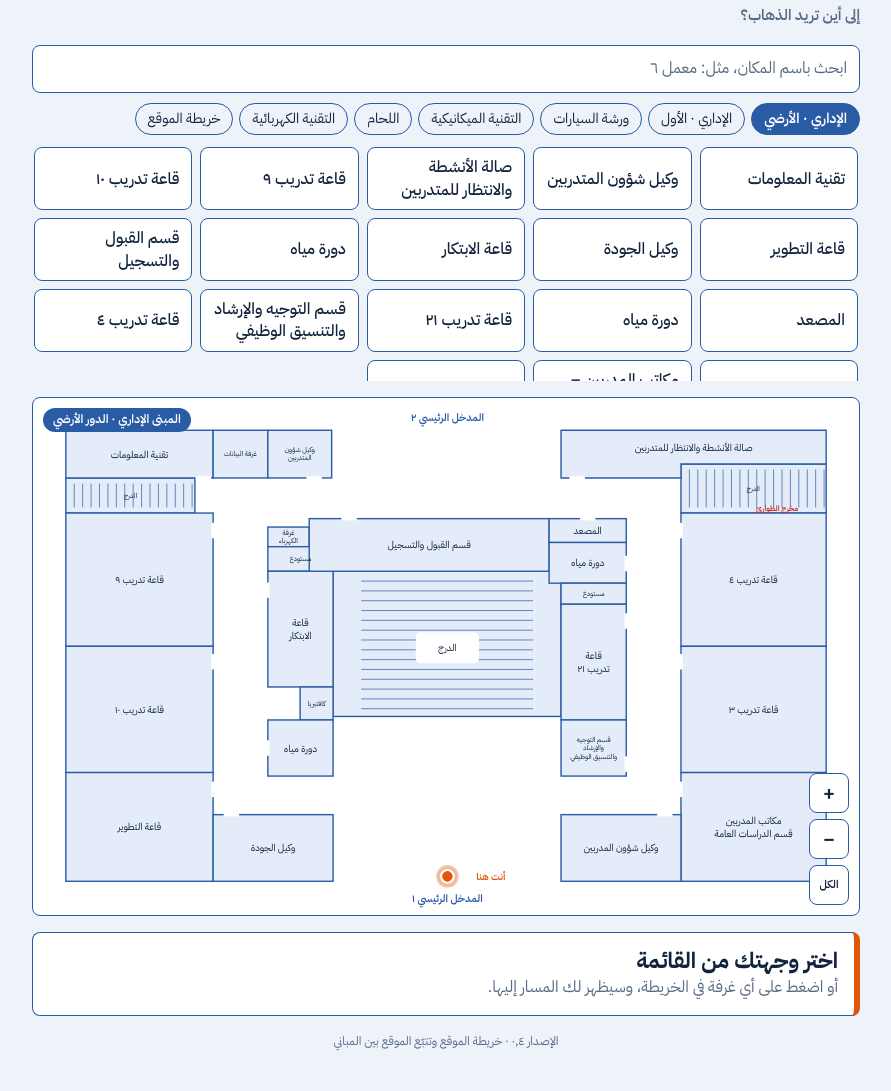
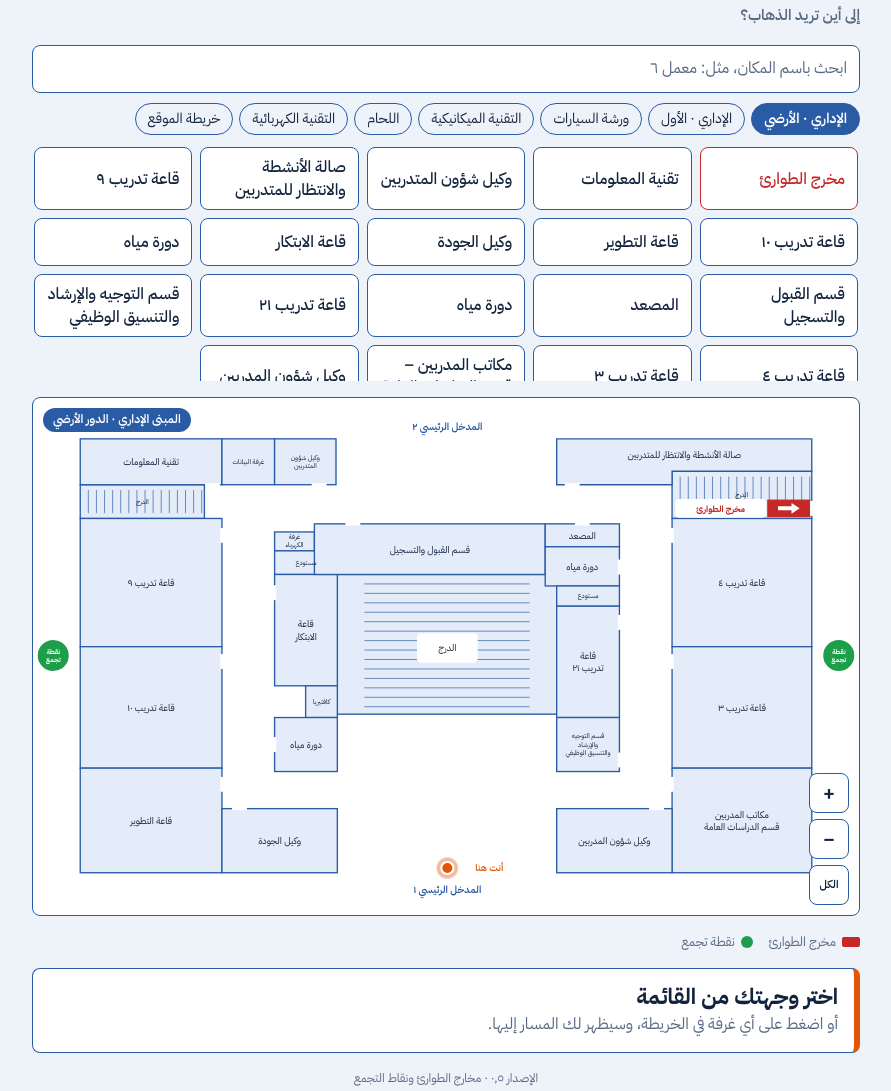
Before and after one commit to Alwad3aani/choose-destination, a plain HTML site: page index.html in a window 1280 px wide. Shown: the part 99-1190 px from the top of the page, without its empty margins (194-1085 px from the left). Before the commit the page ends 1166 px from the top, so only its background shows below. Drawn offline with Linux system fonts and the light colour scheme.

Commit message:
Update index.html

```diff
--- a/index.html
+++ b/index.html
@@ -59,6 +59,10 @@ h2{font-size:15px;font-weight:600;color:var(--muted);margin:0 0 8px}
 .grid{display:grid;grid-template-columns:repeat(auto-fill,minmax(150px,1fr));gap:8px;max-height:236px;overflow-y:auto;padding:2px}
 .dest{font:inherit;font-weight:500;text-align:right;color:var(--ink);background:var(--surface);border:1.5px solid var(--line);border-radius:8px;padding:8px 12px;cursor:pointer;display:flex;flex-direction:column;gap:2px;min-height:48px;justify-content:center;line-height:1.4}
 .dest small{font-weight:400;font-size:12px;color:var(--muted)}
+.dest.x{border-color:var(--alert);color:var(--alert)}
+.legend{margin:0;font-size:13px;color:var(--muted);display:flex;gap:6px;align-items:center}
+.lx{width:18px;height:10px;background:var(--alert);border-radius:2px}
+.la{width:12px;height:12px;border-radius:50%;background:#1e9e4a;margin-inline-start:10px}
 .dest[aria-pressed="true"]{background:var(--route);border-color:var(--route);color:#fff}
 .dest[aria-pressed="true"] small{color:#fff}
 .none{color:var(--muted);margin:0}
@@ -92,7 +96,12 @@ footer{color:var(--muted);font-size:12px;text-align:center}
 .lbl.s{font-size:10px}
 .lbl.ent{fill:var(--line);font-weight:600;font-size:15px}
 .lbl.note{fill:var(--muted);font-size:11px}
-.lbl.exit{fill:var(--alert);font-size:11px;font-weight:600}
+.lbl.exit{fill:var(--alert);font-size:13px;font-weight:700}
+.room.exitb{fill:var(--alert);stroke:var(--alert)}
+.room.exitb.on{fill:var(--alert);stroke:var(--route)}
+.arrow{fill:#fff;pointer-events:none}
+.asm{fill:#1e9e4a;stroke:#fff;stroke-width:2}
+.lbl.asmt{fill:#fff;font-size:10px;font-weight:700}
 #path{fill:none;stroke:var(--route);stroke-width:7;stroke-linecap:round;stroke-linejoin:round;stroke-dasharray:14 12;animation:march 1s linear infinite}
 @keyframes march{to{stroke-dashoffset:-26}}
 #here circle.p{fill:var(--route);opacity:.3;transform-box:fill-box;transform-origin:center;animation:pulse 1.6s ease-out infinite}
@@ -133,6 +142,8 @@ footer{color:var(--muted);font-size:12px;text-align:center}
     </div>
   </div>
 
+  <p class="legend"><span class="lx"></span>مخرج الطوارئ<span class="la"></span>نقطة تجمع</p>
+
   <div class="stepper" id="stepper" hidden>
     <button type="button" id="prev">السابق</button>
     <span id="count"></span>
@@ -141,7 +152,7 @@ footer{color:var(--muted);font-size:12px;text-align:center}
 
   <section id="guide" aria-live="polite"></section>
 
-  <footer>الإصدار ٠٫٤ · خريطة الموقع وتتبّع الموقع بين المباني</footer>
+  <footer>الإصدار ٠٫٥ · مخارج الطوارئ ونقاط التجمع</footer>
 </div>
 
 <script>
@@ -152,6 +163,8 @@ const WC_TRAINER='دورة مياه المدربين', WC_TRAINEE='دورة مي
    z: open work area inside a hall (no walls) · s: small label · lc: label centre */
 // workshop buildings share two mirrored office strips
 function stripA(wcLeft,wcRight){return [
+ {id:'exl',n:'مخرج الطوارئ الأيسر',x:1,l:[],r:[92,529,60,22],d:[89,540,'v']},
+ {id:'exr',n:'مخرج الطوارئ الأيمن',x:1,l:[],r:[1319,529,60,22],d:[1382,540,'v']},
  {id:'el',n:'غرفة الكهرباء',r:[89,578,155,68],d:[244,612,'v'],via:[282,560]},
  {id:'st',n:'مستودع القسم',r:[89,646,231,114],d:[285,646,'h'],via:[282,560]},
  {id:'m3',n:'معمل ٣',r:[320,578,182,182],d:[362,578,'h']},
@@ -163,6 +176,8 @@ function stripA(wcLeft,wcRight){return [
  {id:'cf',n:'كافتيريا المدربين',r:[1192,578,98,92],d:[1242,578,'h'],s:1}
 ];}
 function stripB(){return [
+ {id:'exl',n:'مخرج الطوارئ الأيسر',x:1,l:[],r:[116,537,60,22],d:[113,548,'v']},
+ {id:'exr',n:'مخرج الطوارئ الأيمن',x:1,l:[],r:[1303,537,60,22],d:[1366,548,'v']},
  {id:'w1',n:WC_TRAINER,r:[113,585,135,183],d:[155,585,'h'],lc:[180,720],s:1},
  {id:'w2',n:WC_TRAINEE,r:[248,585,136,183],d:[345,585,'h'],lc:[316,720],s:1},
  {id:'cf',n:'كافتيريا المدربين',r:[201,585,96,95],d:[250,585,'h'],s:1},
@@ -173,21 +188,22 @@ function stripB(){return [
  {id:'el',n:'غرفة الكهرباء',r:[1215,585,151,70],d:[1215,612,'v'],via:[1178,565]},
  {id:'st',n:'مستودع القسم',r:[1142,655,224,113],d:[1178,655,'h'],via:[1178,565]}
 ];}
-const SHOP_A={full:{x:55,y:28,w:1360,h:790},bg:[89,58,1293,702],wall:1,
+const SHOP_A={full:{x:25,y:28,w:1420,h:790},bg:[89,58,1293,702],wall:1,
   nodes:{E:[738,750],A:[738,540],W:[110,540],X:[1360,540]},edges:[['E','A'],['A','W'],['A','X']],
-  base:[['gap',678,760,798,760],['label',['المدخل الرئيسي'],738,785,'ent'],['label',['مخرج الطوارئ'],160,515,'exit'],['label',['مخرج الطوارئ'],1310,515,'exit']]};
-const SHOP_B={full:{x:80,y:32,w:1320,h:794},bg:[113,62,1253,706],wall:1,
+  base:[['gap',678,760,798,760],['label',['المدخل الرئيسي'],738,785,'ent'],['label',['مخرج الطوارئ'],160,515,'exit'],['label',['مخرج الطوارئ'],1310,515,'exit'],['arrow',122,540,'l'],['arrow',1349,540,'r']]};
+const SHOP_B={full:{x:45,y:32,w:1390,h:794},bg:[113,62,1253,706],wall:1,
   nodes:{E:[738,758],A:[738,548],W:[135,548],X:[1345,548]},edges:[['E','A'],['A','W'],['A','X']],
-  base:[['gap',679,768,795,768],['label',['المدخل الرئيسي'],738,793,'ent'],['label',['مخرج الطوارئ'],185,522,'exit'],['label',['مخرج الطوارئ'],1295,522,'exit']]};
+  base:[['gap',679,768,795,768],['label',['المدخل الرئيسي'],738,793,'ent'],['label',['مخرج الطوارئ'],185,522,'exit'],['label',['مخرج الطوارئ'],1295,522,'exit'],['arrow',146,548,'l'],['arrow',1333,548,'r']]};
 
 const MAPS={
- g:{name:'المبنى الإداري',floor:'الدور الأرضي',full:{x:206,y:56,w:1144,h:736},bg:[236,102,1084,643],
-  nodes:{E1:[780,738],L:[780,622],BL:[485,622],BR:[1074,622],TL:[485,199],TR:[1074,199],T:[780,199],E2:[780,110],W:[432,199],S:[780,532]},
-  edges:[['E1','L'],['L','BL'],['L','BR'],['BL','TL'],['BR','TR'],['TL','T'],['T','TR'],['T','E2'],['TL','W'],['L','S']],
+ g:{name:'المبنى الإداري',floor:'الدور الأرضي',full:{x:166,y:56,w:1224,h:736},bg:[236,102,1084,643],
+  nodes:{E1:[780,738],L:[780,622],BL:[485,622],BR:[1074,622],TL:[485,199],TR:[1074,199],T:[780,199],E2:[780,110],W:[432,199],S:[780,532],X:[1300,205]},
+  edges:[['E1','L'],['L','BL'],['L','BR'],['BL','TL'],['BR','TR'],['TL','T'],['T','TR'],['T','E2'],['TL','W'],['L','S'],['TR','X']],
   decor:[['stairs',236,170,184,50,1],['stairs',1113,150,207,70,1],['stairs',617,303,325,207,0],['box',735,390,90,44],
-   ['label',['الدرج'],780,412],['label',['الدرج'],328,195,'s'],['label',['الدرج'],1216,185,'s'],['label',['مخرج الطوارئ'],1250,212,'exit'],
+   ['label',['الدرج'],780,412],['label',['الدرج'],328,195,'s'],['label',['الدرج'],1216,185,'s'],['box',1118,191,134,28],['label',['مخرج الطوارئ'],1185,206,'exit'],['arrow',1286,205,'r'],['asm',196,423],['asm',1360,423],
    ['label',['المدخل الرئيسي ١'],780,770,'ent'],['label',['المدخل الرئيسي ٢'],780,84,'ent']],
   rooms:[
+   {id:'ex',n:'مخرج الطوارئ',x:1,l:[],r:[1255,193,62,24],d:[1320,205,'v']},
    {id:'it',n:'تقنية المعلومات',r:[236,102,210,68],d:[432,170,'h']},
    {id:'data',n:'غرفة البيانات',r:[446,102,78,68],s:1},
    {id:'vt',n:'وكيل شؤون المتدربين',l:['وكيل شؤون','المتدربين'],r:[524,102,91,68],d:[590,170,'h'],s:1},
@@ -212,12 +228,13 @@ const MAPS={
    {id:'tr',n:'مكاتب المدربين – قسم الدراسات العامة',l:['مكاتب المدربين','قسم الدراسات العامة'],r:[1113,590,207,155],d:[1113,614,'v']},
    {id:'vtr',n:'وكيل شؤون المدربين',r:[942,650,171,95],d:[1090,650,'h']}
   ]},
- f1:{name:'المبنى الإداري',floor:'الدور الأول',full:{x:140,y:25,w:1220,h:765},bg:[173,55,1154,705],wall:1,
-  nodes:{S:[750,560],L:[750,624],BL:[435,624],BR:[1063,624],TL:[435,162],TR:[1063,162],Bw:[405,624],Be:[1090,624]},
-  edges:[['S','L'],['L','BL'],['L','BR'],['BL','TL'],['BR','TR'],['TL','TR'],['BL','Bw'],['BR','Be']],
+ f1:{name:'المبنى الإداري',floor:'الدور الأول',full:{x:100,y:25,w:1300,h:765},bg:[173,55,1154,705],wall:1,
+  nodes:{S:[750,560],L:[750,624],BL:[435,624],BR:[1063,624],TL:[435,162],TR:[1063,162],Bw:[405,624],Be:[1090,624],X:[1305,172]},
+  edges:[['S','L'],['L','BL'],['L','BR'],['BL','TL'],['BR','TR'],['TL','TR'],['BL','Bw'],['BR','Be'],['TR','X']],
   decor:[['stairs',178,118,185,50,1],['stairs',1105,108,215,52,1],['stairs',607,305,290,240,0],['box',708,400,84,40],
-   ['label',['الدرج'],750,425],['label',['الدرج'],270,172,'s'],['label',['الدرج'],1212,165,'s'],['label',['مخرج الطوارئ'],1255,178,'exit']],
+   ['label',['الدرج'],750,425],['label',['الدرج'],270,172,'s'],['label',['الدرج'],1212,138,'s'],['label',['مخرج الطوارئ'],1200,177,'exit'],['arrow',1292,172,'r'],['asm',132,407],['asm',1368,407]],
   rooms:[
+   {id:'ex',n:'مخرج الطوارئ',x:1,l:[],r:[1262,161,60,22],d:[1327,172,'v']},
    {id:'cst',n:'مستودع قسم الحاسب الآلي',r:[173,55,304,52],d:[435,107,'h']},
    {id:'l7',n:'معمل ٧',r:[477,55,307,75],d:[760,130,'h']},
    {id:'l6',n:'معمل ٦',r:[784,55,235,75],d:[980,130,'h']},
@@ -245,10 +262,10 @@ const MAPS={
    {id:'meet',n:'قاعة الاجتماعات',l:['قاعة','الاجتماعات'],r:[922,441,100,151],d:[1000,592,'h']}
   ]},
  cars:{name:'مبنى قسم ورشة السيارات',floor:'',...SHOP_A,
-  decor:[['label',['مدخل السيارات'],276,90,'note'],['label',['باب بمحرك كهربائي ٣'],523,90,'note'],['label',['باب بمحرك كهربائي ٢'],737,90,'note'],['label',['باب بمحرك كهربائي ١'],977,90,'note'],['label',['مدخل السيارات'],1243,90,'note']],
+  decor:[['label',['مدخل السيارات'],276,90,'note'],['label',['باب بمحرك كهربائي ٣'],523,90,'note'],['label',['باب بمحرك كهربائي ٢'],737,90,'note'],['label',['باب بمحرك كهربائي ١'],977,90,'note'],['label',['مدخل السيارات'],1243,90,'note'],['asm',1412,80],['asm',57,300]],
   rooms:[{id:'lab',n:'معمل تدريبي',z:1,r:[430,150,198,240],d:[529,392]},...stripA(WC_TRAINEE,WC_TRAINER)]},
  mech:{name:'مبنى قسم التقنية الميكانيكية',floor:'',...SHOP_B,
-  decor:[['label',['مدخل السيارات'],478,94,'note'],['label',['مدخل السيارات'],967,94,'note']],
+  decor:[['label',['مدخل السيارات'],478,94,'note'],['label',['مدخل السيارات'],967,94,'note'],['asm',79,412],['asm',1400,412]],
   rooms:[
    {id:'ac',n:'ورشة صيانة أنظمة التبريد وتكييف الهواء',also:['ورشة تكييف الهواء'],l:['١- ورشة صيانة أنظمة التبريد','وتكييف الهواء','٢- ورشة تكييف الهواء'],z:1,r:[140,100,275,330],d:[290,432]},
    {id:'com',n:'ورشة التبريد التجاري',z:1,r:[585,120,290,365],d:[730,487]},
@@ -256,7 +273,7 @@ const MAPS={
    {id:'free',n:'مساحة عمل حر',z:1,r:[1078,62,288,132],d:[1345,196]},
    ...stripB()]},
  weld:{name:'مبنى قسم اللحام',floor:'',...SHOP_B,
-  decor:[['label',['باب بمحرك كهربائي ٢'],407,94,'note'],['label',['باب بمحرك كهربائي ١'],1020,94,'note']],
+  decor:[['label',['باب بمحرك كهربائي ٢'],407,94,'note'],['label',['باب بمحرك كهربائي ١'],1020,94,'note'],['asm',79,795],['asm',1400,795]],
   rooms:[
    {id:'dev',n:'منطقة عمل أجهزة',l:['منطقة','عمل أجهزة'],z:1,r:[121,65,105,368],d:[173,435]},
    {id:'basic',n:'ورشة تدريب أساسي',z:1,r:[265,160,270,275],d:[378,437]},
@@ -265,7 +282,7 @@ const MAPS={
    {id:'gas',n:'غرف اللحام الغازي',l:['غرف','اللحام الغازي'],z:1,r:[1195,155,125,280],d:[1257,437]},
    ...stripB()]},
  elec:{name:'مبنى قسم التقنية الكهربائية',floor:'',...SHOP_A,
-  decor:[['label',['باب بمحرك كهربائي ٣'],272,90,'note'],['label',['مدخل السيارات'],520,90,'note'],['label',['باب بمحرك كهربائي ٢'],735,90,'note'],['label',['باب بمحرك كهربائي ١'],975,90,'note'],['label',['مدخل السيارات'],1243,90,'note']],
+  decor:[['label',['باب بمحرك كهربائي ٣'],272,90,'note'],['label',['مدخل السيارات'],520,90,'note'],['label',['باب بمحرك كهربائي ٢'],735,90,'note'],['label',['باب بمحرك كهربائي ١'],975,90,'note'],['label',['مدخل السيارات'],1243,90,'note'],['asm',57,70],['asm',1412,330]],
   rooms:[
    {id:'free',n:'منطقة عمل حر',z:1,r:[89,58,167,100],d:[170,160],s:1},
    {id:'ind',n:'ورشة لف وصيانة المحركات الحثية',l:['ورشة لف وصيانة','المحركات الحثية'],z:1,r:[250,165,205,260],d:[352,427]},
@@ -308,7 +325,7 @@ function el(tag,attrs,parent){const e=document.createElementNS(NS,tag);for(const
 
 /* ---------- draw a plan ---------- */
 function label(lines,cx,cy,cls,parent){
-  const t=el('text',{class:'lbl '+(cls||''),'data-cx':cx,'data-cy':cy},parent||plan), lh=cls==='s'?12:18;
+  const t=el('text',{class:'lbl '+(cls||''),'data-cx':cx,'data-cy':cy},parent||plan), lh=cls==='s'||cls==='asmt'?12:18;
   lines.forEach((s,i)=>{const ts=el('tspan',{x:cx,y:cy-(lines.length-1)*lh/2+i*lh+(cls==='s'?3:5)},t);ts.textContent=s;});
   return t;
 }
@@ -332,13 +349,15 @@ function drawMap(k){
   for(const r of M.rooms){
     const [x,y,w,h]=r.r;
     const shape=r.poly?el('polygon',{points:r.poly},plan):el('rect',{x,y,width:w,height:h},plan);
-    shape.setAttribute('class',(r.z?'zone':'room')+(r.d?' pick':''));
+    shape.setAttribute('class',(r.z?'zone':'room')+(r.x?' exitb':'')+(r.d?' pick':''));
     shape.dataset.id=r.id; r.el=shape;
     if(r.d&&r.d[2]){const [dx,dy,o]=r.d; el('line',o==='h'?{x1:dx-11,y1:dy,x2:dx+11,y2:dy,class:'gap'}:{x1:dx,y1:dy-11,x2:dx,y2:dy+11,class:'gap'},plan);}
   }
   for(const r of M.rooms){const c=r.lc||[r.r[0]+r.r[2]/2,r.r[1]+r.r[3]/2];label(r.l||[r.n],c[0],c[1],r.s?'s':'');}
   for(const d of later){
     if(d[0]==='box')el('rect',{x:d[1],y:d[2],width:d[3],height:d[4],rx:6,class:'floorbg'},plan);
+    else if(d[0]==='arrow'){const x=d[1],y=d[2],k=d[3]==='r'?1:-1;el('polygon',{points:[[-16,-3],[4,-3],[4,-8],[16,0],[4,8],[4,3],[-16,3]].map(p=>(x+k*p[0])+','+(y+p[1])).join(' '),class:'arrow'},plan);}
+    else if(d[0]==='asm'){el('circle',{cx:d[1],cy:d[2],r:24,class:'asm'},plan);label(['نقطة','تجمع'],d[1],d[2]-1,'asmt');}
     else label(d[1],d[2],d[3],d[4]);
   }
   pathEl=el('polyline',{id:'path',points:''},plan);
@@ -458,11 +477,12 @@ function choose(p,scroll){target=p;legIdx=0;stepIdx=0;render(true);if(scroll)doc
 /* ---------- menus ---------- */
 function list(){
   const q=$('q').value.trim(), box=$('list'); box.textContent='';
-  const items=q?PLACES.filter(p=>p.n.includes(q)):PLACES.filter(p=>p.m===section);
+  const isX=p=>p.n.indexOf('مخرج الطوارئ')===0;
+  const items=(q?PLACES.filter(p=>p.n.includes(q)):PLACES.filter(p=>p.m===section)).sort((a,b)=>isX(b)-isX(a));
   document.querySelectorAll('#secs button').forEach(b=>b.setAttribute('aria-pressed',!q&&b.dataset.k===section));
   if(!items.length){const p=document.createElement('p');p.className='none';p.textContent='لا توجد وجهة بهذا الاسم. جرّب كلمة أخرى أو اختر المبنى من الأعلى.';box.appendChild(p);return;}
   for(const p of items){
-    const b=document.createElement('button');b.type='button';b.className='dest';b.textContent=p.n;
+    const b=document.createElement('button');b.type='button';b.className=isX(p)?'dest x':'dest';b.textContent=p.n;
     if(q){const s=document.createElement('small');s.textContent=secTitle(p.m);b.appendChild(s);}
     b.setAttribute('aria-pressed',!!target&&target.m===p.m&&target.id===p.id&&target.n===p.n);
     b.addEventListener('click',()=>choose(p,true));
```
